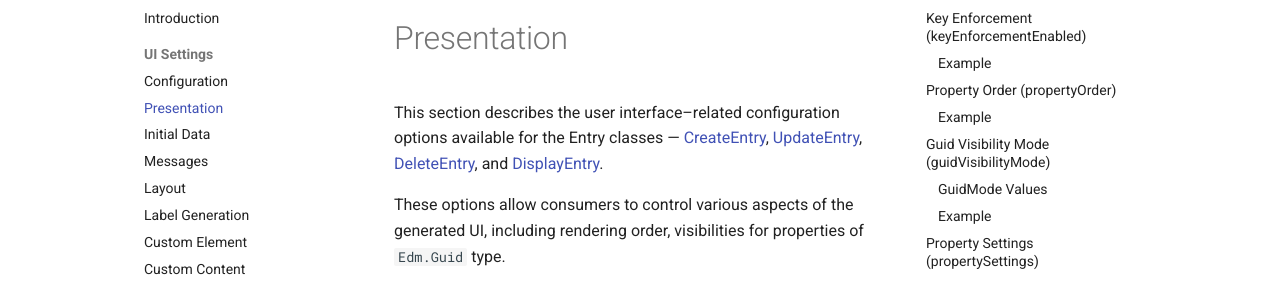
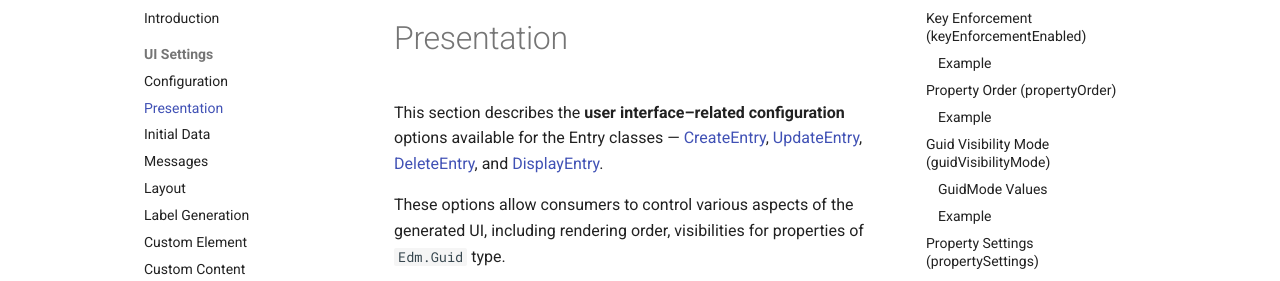
Before and after one commit to ui5-antares-pro/ui5-antares-pro.github.io, an MkDocs documentation site: the page built from docs/core_features/ui_settings/presentation.md, in a window 1280 px wide and 900 px high. Shown: the part 168-449 px from the top of the window. Built offline with MkDocs 1.6.1 and Material for MkDocs 9.7.7, drawn with Linux system fonts in a browser that asks for light colours; comment, search, counter and statistics services are not loaded.

Commit message:
Documentation part 29

```diff
--- a/docs/core_features/ui_settings/presentation.md
+++ b/docs/core_features/ui_settings/presentation.md
@@ -1,7 +1,7 @@
 [UI5_INPUT_URL]: https://sapui5.hana.ondemand.com/#/api/sap.m.Input
 [UI5_DATEPICKER_URL]: https://sapui5.hana.ondemand.com/#/api/sap.m.DatePicker
 
-This section describes the user interface–related configuration options available for the Entry classes — [CreateEntry](../../create_entry.md), [UpdateEntry](../../update_entry.md), [DeleteEntry](../../delete_entry.md), and [DisplayEntry](../../display_entry.md).
+This section describes the **user interface–related configuration** options available for the Entry classes — [CreateEntry](../../create_entry.md), [UpdateEntry](../../update_entry.md), [DeleteEntry](../../delete_entry.md), and [DisplayEntry](../../display_entry.md).
 
 These options allow consumers to control various aspects of the generated UI, including rendering order, visibilities for properties of `Edm.Guid` type.
 
```
Also changed, not shown: docs/core_features/ui_settings/configuration.md (+1 -1 lines).
